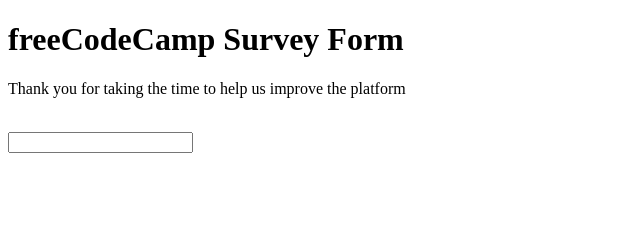
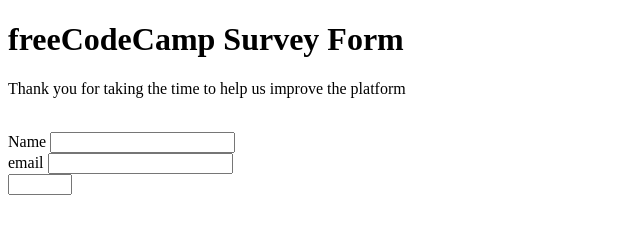
Before and after one commit to juaryimami/Juharandsamuelhtml, a plain HTML site: page index.html in a window 1280 px wide. Shown: the whole page, without its empty margins (0-640 px from the left). Drawn offline with Linux system fonts and the light colour scheme.

Commit message:
second commit of juhar

```diff
--- a/index.html
+++ b/index.html
@@ -15,7 +15,19 @@
     <br>
     <div class="survey-form">
       <form action="#" id="form">
-        <input type="text" name="name" id="name">
+        <div>
+          <label for="name">Name</label>
+          <input type="text" name="name" id="name"/>
+
+        </div>
+         <div>
+           <label for="email">email</label>
+           <input type="email" id="email">
+         </div>
+        <div>
+          <input type="number" id="number" min="1" max="100">
+        </div>
+
       </form>
 
     </div>
```
